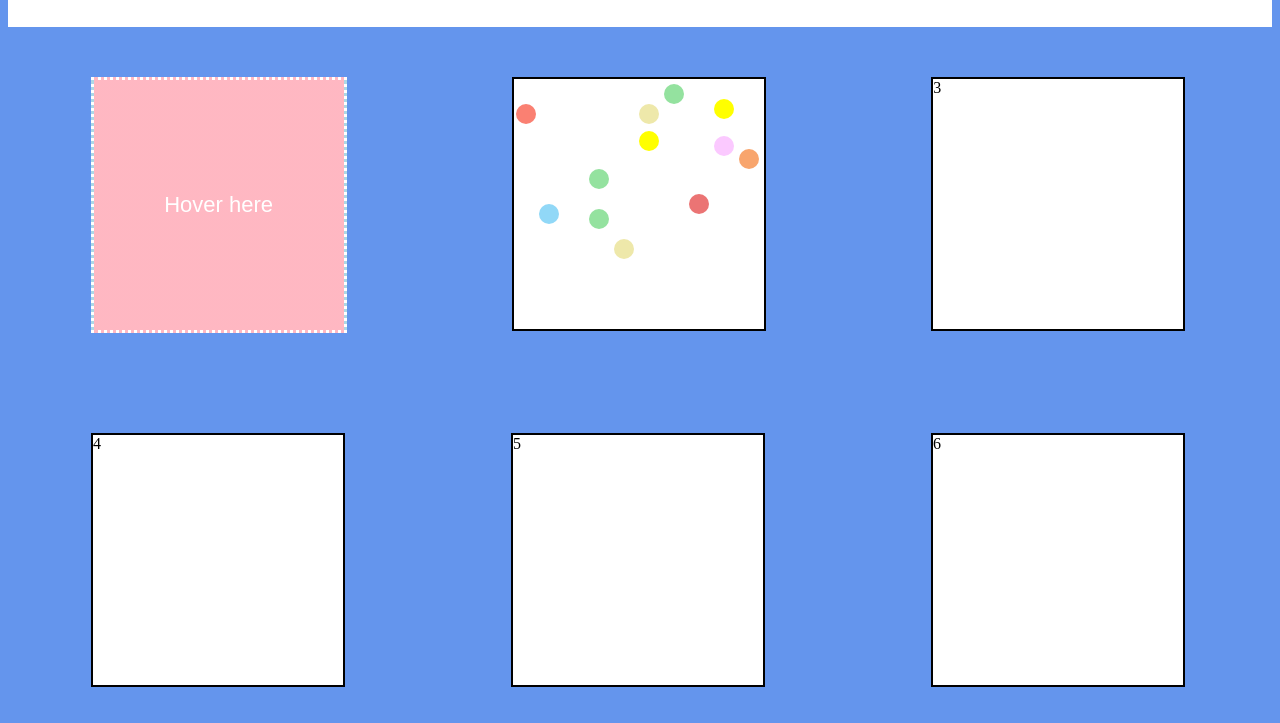
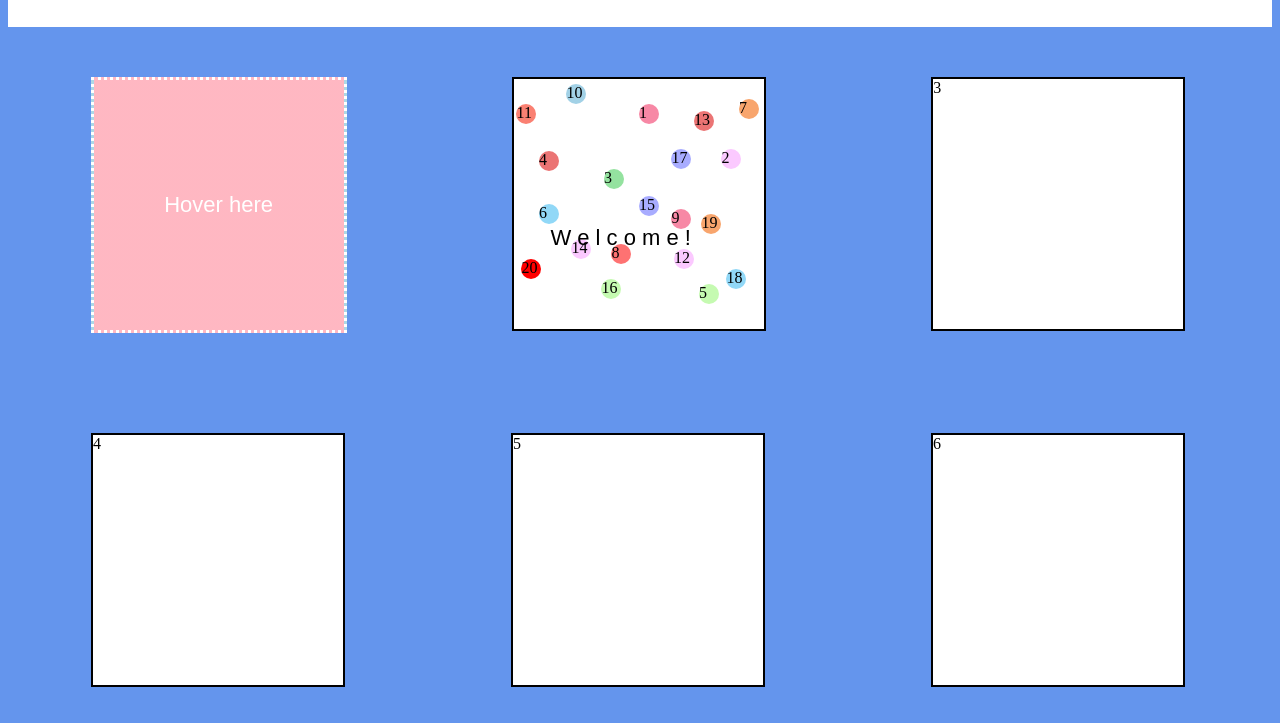
Before and after one commit to TaneyaSenn/Portfolio-Practice, a plain HTML site: page Two/2.html in a window 1280 px wide. Shown: the part 77-800 px from the top of the page. Drawn offline with Linux system fonts and the light colour scheme; a web font is replaced by a local one.

Commit message:
box2 mostly complete

```diff
--- a/Two/2.css
+++ b/Two/2.css
@@ -1,3 +1,11 @@
+/* FONTS */
+@font-face {
+    font-family: 'WindSong', cursive;
+    src: url('/Two/Font/WindSong-Regular.ttf');
+}
+
+/* BODY & HEADER */
+
 body {
     background-color: cornflowerblue;
 }
@@ -10,6 +18,7 @@ body {
     top: 0px;
 }
 
+/* CONTAINER & SET UP FOR 9 BOXES */
 
 .container {
     display: flex;
@@ -28,6 +37,8 @@ body {
     background-color: white;
 }
 
+/* BOX 1: HOVER LINEAR-GRADIENT */
+
 #box1 {
     font: 22px Arial;
     display: flex;
@@ -38,11 +49,14 @@ body {
     background-size: 200%;
     transition: .7s ease-out;
     border: dotted;
+    z-index: 1;
 }
 
 #box1:hover {
     background-position: left;
 }
+
+/* BOX 2: FALLING BALLS & ANIMATED GREETING */
 
 #box2 {
     overflow: hidden;
@@ -50,45 +64,44 @@ body {
 .ball {
     width: 20px;
 	height: 20px;
-	background: palegoldenrod;
+	background: rgb(247, 136, 165);
 	position: relative;
 	left: 50%;
 	top: 10%;
 	border-radius: 50%;
     animation: bounce 1s ease;
-
 }
 
 .ball:nth-child(2) {
     background: #fbc9ff;
     animation: bounce 1s;
     position: relative;
-    left: 80%;
-    top: 15%;
+    left: 83%;
+    top: 20%;
 }
 
 .ball:nth-child(3) {
     background: rgb(148, 226, 159);
     animation: bounce 0.7s ease;
     position: relative;
-    left: 30%;
+    left: 36%;
     top: 20%;
 }
 
 .ball:nth-child(4) {
     background: rgb(235, 116, 116);
-    animation: bounce 0.2s ease;
+    animation: bounce 0.5s ease;
     position: relative;
-    left: 70%;
-    top: 22%;
+    left: 10%;
+    top: 5%;
 }
 
 .ball:nth-child(5) {
-    background: rgb(148, 226, 159);
+    background: rgb(197, 250, 177);
     animation: bounce 0.5s ease;
     position: relative;
-    left: 30%;
-    top: 20%;
+    left: 74%;
+    top: 50%;
 }
 
 .ball:nth-child(6) {
@@ -104,30 +117,30 @@ body {
     animation: bounce 0.5s ease;
     position: relative;
     left: 90%;
-    top: -20%;
+    top: -40%;
 }
 
 .ball:nth-child(8) {
-    background: red;
+    background: rgb(254, 114, 114);
     animation: bounce 0.5s ease;
     position: relative;
-    left: 830%;
-    top: 60%;
+    left: 39%;
+    top: 10%;
 }
 
 .ball:nth-child(9) {
     background: rgb(201, 245, 235)
     animation: bounce 0.5s ease;
     position: relative;
-    left: 40%;
-    top: 0%;
+    left: 63%;
+    top: -12%;
 }
 
 .ball:nth-child(10) {
-    background: rgb(148, 226, 159);
+    background: rgb(162, 209, 230);
     animation: bounce 0.5s ease;
     position: relative;
-    left: 60%;
+    left: 21%;
     top: -70%;
 }
 
@@ -140,19 +153,75 @@ body {
 }
 
 .ball:nth-child(12) {
-    background: yellow;
+    background: #fbc9ff;
     animation: bounce 0.5s ease;
     position: relative;
-    left: 80%;
-    top: -80%;
+    left: 64%;
+    top: -20%;
 }
 
 .ball:nth-child(13) {
-    background: yellow;
+    background: rgb(235, 116, 116);
     animation: bounce 0.5s ease;
     position: relative;
+    left: 72%;
+    top: -83%;
+}
+
+.ball:nth-child(14) {
+    background: #fbc9ff;
+    animation: bounce 1s;
+    position: relative;
+    left: 23%;
+    top: -40%;
+}
+
+.ball:nth-child(15) {
+    background: rgb(168, 172, 255);
+    animation: bounce 0.7s ease;
+    position: relative;
     left: 50%;
-    top: -75%;
+    top: -65%;
+}
+
+.ball:nth-child(16) {
+    background: rgb(197, 250, 177);
+    animation: bounce 0.5s ease;
+    position: relative;
+    left: 35%;
+    top: -40%;
+}
+
+.ball:nth-child(17) {
+    background: rgb(168, 172, 255);
+    animation: bounce 0.5s ease;
+    position: relative;
+    left: 63%;
+    top: -100%;
+}
+
+.ball:nth-child(18) {
+    background: rgb(145, 216, 247);
+    animation: bounce 0.8s ease;
+    position: relative;
+    left: 85%;
+    top: -60%;
+}
+
+.ball:nth-child(19) {
+    background: rgb(248, 165, 109);
+    animation: bounce 0.5s ease;
+    position: relative;
+    left: 75%;
+    top: -90%;
+}
+
+.ball:nth-child(20) {
+    background: red;
+    animation: bounce 0.5s ease;
+    position: relative;
+    left: 3%;
+    top: -80%;
 }
 
 @keyframes bounce {
@@ -160,6 +229,27 @@ body {
         transform: translate3d(0, 0, 0);
     }
     100% {
-        transform: translate3d(0, 100px, 0);
+        transform: translate3d(0, 310px, 0);
     }
 }
+
+#box2 .greeting {
+    z-index: 2;
+    position: absolute;
+    left: 43%;
+    top: 35%;
+    background-color: ;
+    font: 22px 'WindSong', Arial;
+    /* transition: transform; -- animate to make word move in some way after the balls move */
+}
+
+
+
+
+/* BOX 3:  */
+/* BOX 4:  */
+/* BOX 5:  */
+/* BOX 6:  */
+/* BOX 7:  */
+/* BOX 8:  */
+/* BOX 9:  */
--- a/Two/2.html
+++ b/Two/2.html
@@ -4,6 +4,9 @@
         <meta charset="UTF-8">
         <title>Practice</title>
         <link href="2.css" rel="stylesheet">
+        <link rel="preconnect" href="https://fonts.googleapis.com">
+        <link rel="preconnect" href="https://fonts.gstatic.com" crossorigin>
+        <link href="https://fonts.googleapis.com/css2?family=WindSong&display=swap" rel="stylesheet">
     </head>
 
     <body>
@@ -12,19 +15,27 @@
             <div id="box1" class="box"><p>Hover here</p></div>
 
             <div id="box2" class="box">
-                <div class="ball"></div>
-                <div class="ball"></div>
-                <div class="ball"></div>
-                <div class="ball"></div>
-                <div class="ball"></div>
-                <div class="ball"></div>
-                <div class="ball"></div>
-                <div class="ball"></div>
-                <div class="ball"></div>
-                <div class="ball"></div>
-                <div class="ball"></div>
-                <div class="ball"></div>
-                <div class="ball"></div>
+                <div class="ball">1</div>
+                <div class="ball">2</div>
+                <div class="ball">3</div>
+                <div class="ball">4</div>
+                <div class="ball">5</div>
+                <div class="ball">6</div>
+                <div class="ball">7</div>
+                <div class="ball">8</div>
+                <div class="ball">9</div>
+                <div class="ball">10</div>
+                <div class="ball">11</div>
+                <div class="ball">12</div>
+                <div class="ball">13</div>
+                <div class="ball">14</div>
+                <div class="ball">15</div>
+                <div class="ball">16</div>
+                <div class="ball">17</div>
+                <div class="ball">18</div>
+                <div class="ball">19</div>
+                <div class="ball">20</div>
+                <span><p class="greeting">W e l c o m e !</p></span>
             </div>
 
             <div id="box3" class="box">3</div>
```
Also changed, not shown: Two/Font/OFL.txt (added, +93 -0 lines), Two/Font/WindSong-Medium.ttf (added), Two/Font/WindSong-Regular.ttf (added).
